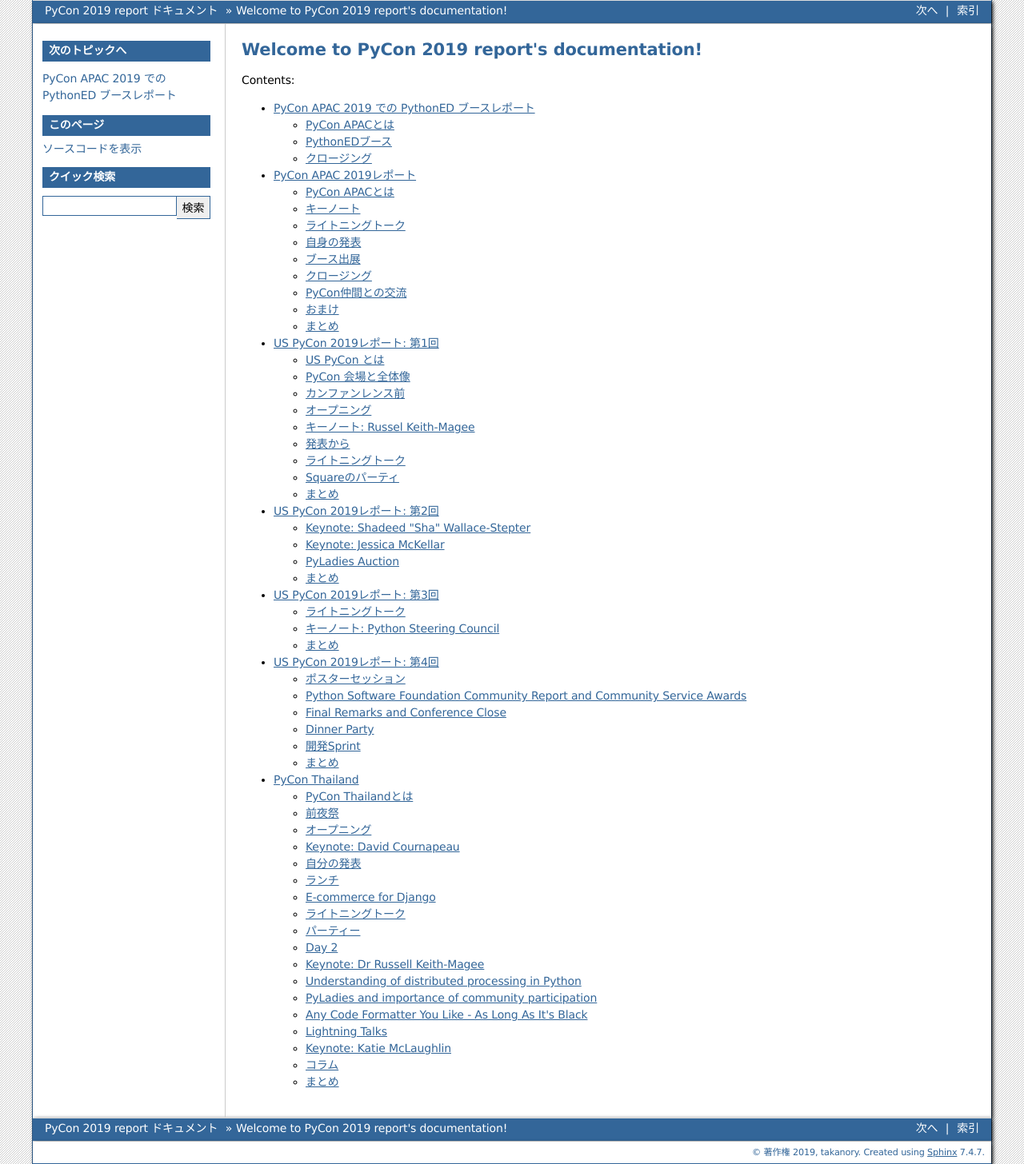
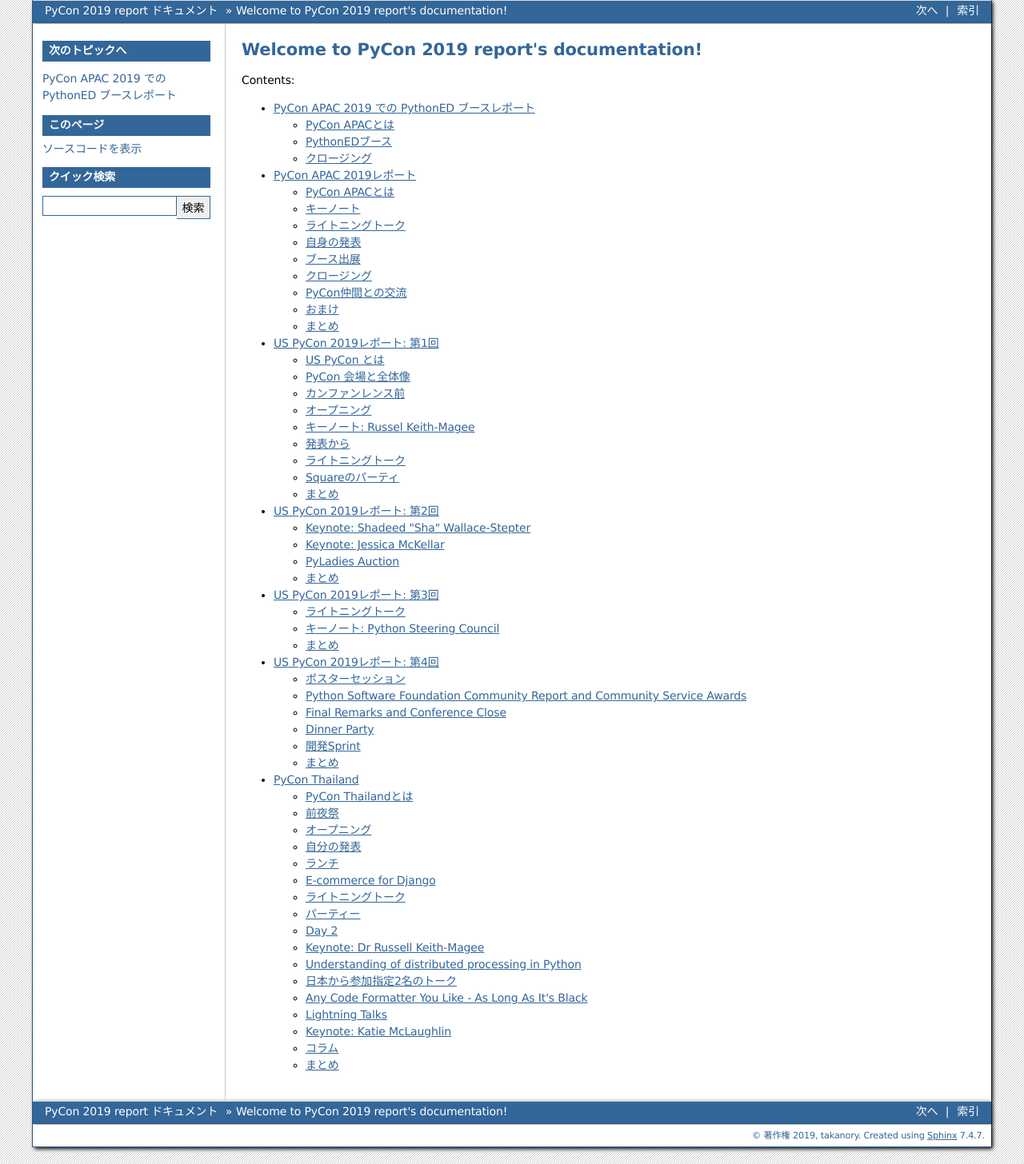
Before and after one commit to takanory/pycon2019report, a Sphinx documentation site: the page built from source/index.rst, in a window 1280 px wide. Shown: the whole page at 80% size. Built offline with Sphinx 7.4.7, drawn with Linux system fonts in a browser that asks for light colours; some of the changed lines change nothing that is shown.

Commit message:
update thailand

```diff
--- a/source/thailand.rst
+++ b/source/thailand.rst
@@ -73,20 +73,6 @@
 
 なお、写真の右側がPyCon ThailandのChairのDylan Jay(`@djay75 <https://twitter.com/djay75>`_)氏で、左側が最初のキーノートスピーカーのDavid Cournapeau氏です。
 
-
-Keynote: David Cournapeau
-=========================
-オープニングに続いてDavid Cournapeau(`@cournape <https://twitter.com/cournape>`_)氏によるキーノートです。
-最初はスライドがうまく表示できず、いろいろと会場スタッフの方とかがやってきたりして作業していました。少しじかんがたった後に画面が表示されると会場から拍手がわきおこりました。
-このイベントがあたたかい雰囲気だなと感じる瞬間でした。
-
-David氏は現在日本に住んでおり、2019年4月に開催された `SciPy Japan Conference 2019 <https://www.scipyjapan2019.scipy.org/?lang=ja>`_ にも参加していたそうです。
-このキーノートでは自信が現在日本に住んでいることや、音声分析がバックグラウンドであることから話が始まりました。
-Pythonや機械学習のOSS(NumPyなど)にもコントリビュートしているそうです。
-
-そして、の
-* 2006年にGSoCでMatplotlibへのコントリビュートをはじめた
-
 自分の発表
 ==========
 * タイトル: Automate the Boring Stuff with Slackbot
@@ -119,8 +105,6 @@
 とはいえ、時間がきてしまったのでしょうがないので質疑応答に入ります。
 質問は結構な数がでて、そこをなんとかこなすことができたので、筆者自身の自信にもつながりました。
 いくつか質疑応答の内容を紹介します。
-
-* 聞き取れない英語を他の人がもう一度しゃべってくれて助かった
 
 * LINEBotを作りたいんだけど、この仕組みでできますか?
 
@@ -286,13 +270,16 @@
 
 Understanding of distributed processing in Python
 =================================================
-* Chie Hayashida
-* 並列プログラミング、並行プログラミング、マルチプロセッシング、マルチスレッドなどについて説明
-* 結構難しい内容だよな
+
+日本から参加指定2名のトーク
+===========================
+このカンファレンスには私以外に2人の日本人が参加してトークで発表していました。
+2人とも海外での登壇は初めてとのことで、どんな感じだったかをそれぞれレポートしてもらいました。
 
 .. admonition:: はじめての海外PyCon参加及び登壇
 
    * 林田千瑛(`@chie8842 <https:/twittercom/chie8842>`_)
+   * タイトル: Understanding of distributed processing in Python
 
    今回のPyCon Thailandはわたしにとってはじめての海外PyCon参加でした。
    もともと2017年にPyCon JPに初登壇したときに、別の登壇者の方から「海外のPyConで登壇することでグローバルなエンジニアのつながりができた」という話をきいたことを印象的に覚えていて、そのときからいつかチャレンジしてみたいと思っていました。
@@ -316,11 +303,37 @@
 
       登壇準備の様子
 
-PyLadies and importance of community participation
-==================================================
-* Lina KATAYOSE
-* コミュニティの話
-* InputしてOutputしよう
+.. admonition:: PyCon Thailandで初の海外トーク
+
+   * 片寄 里菜(`@selina787b <https://twitter.com/selina787b>`_)
+   * タイトル: PyLadies and importance of community participation
+   * スライド: https://www.slideshare.net/LinaKatayose/pyladies-and-the-importance-of-community-participation
+
+   5月のPyCon Clevelandに続き、今年2回目の海外PyConに参加しました。
+   今回は参加だけでなく、英語でのトーク(40分)にも挑戦しました。
+
+   今回は女性のPythonユーザーが活動しているPyLadiesの活動に関してトークをしました。
+   主な内容は以下の3点です。
+
+   * 私がPyLadies Tokyoのスタッフをしていること
+   * アジアの女性Pythonistaと連携を深めたいこと
+   * タイにはPyLadiesグループがないので広めたいこと
+
+   PyLadies Tokyoのスタッフを始めて3年ほど活動してきました。
+   その中で大まかな流れがわかり、それらの経験を元に、今までの活動を写真などでまとめ発表をしました。
+
+   私は5年ほど前にタイでタイ語を勉強していた経験があるので、自己紹介だけはタイ語で話したいと決めていました。
+   英語自体でトークするのも初めてなのですが、何とかやり切った感があります。
+   質疑応答では、英語での質問をうまく聞き取れないこともあり、この点は改善していきたいと思いました。
+   また日本語を少ししゃべれる方から日本語の質問もあり、とても嬉しかったです。
+
+   トークの終了後は、発表に興味を持ってくれた方と個別にお話をして、連絡先を交換しました。その方は近いうちに日本に来るらしいです。
+   まだ、改善の余地もありますが、PyCon Thailandと来年もつながっていきたいと思っています。
+
+   .. figure:: /images/th/selina.jpg
+      :width: 400
+
+      発表の様子
 
 Any Code Formatter You Like - As Long As It's Black
 ===================================================
```
Also changed, not shown: source/images/th/takanory.jpg (added), 1 other file.
